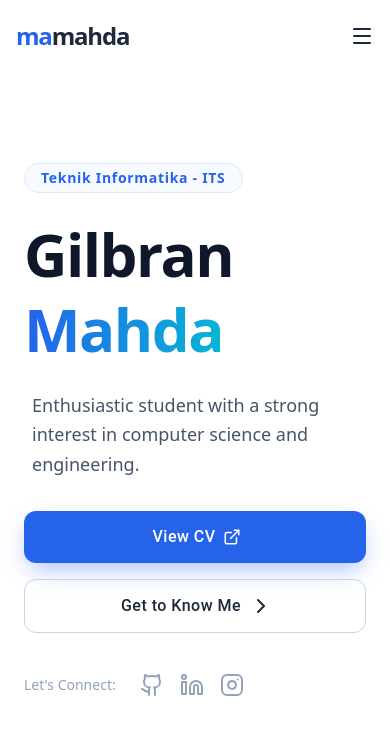
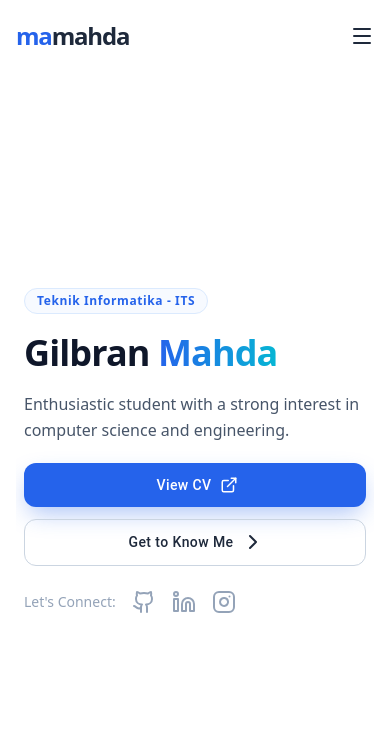
Before and after one commit to mamahda/my-portofolio, a React (Vite) app: page / in a window 390 px wide. Shown: the top 734 px of the page. Built offline with nearby package versions, Linux system fonts and the light colour scheme.

Commit message:
fix: fix dvh

```diff
--- a/src/components/Hero.jsx
+++ b/src/components/Hero.jsx
@@ -30,33 +30,34 @@ const Hero = () => {
   ];
 
   return (
-    <section className="relative flex h-screen items-center justify-center overflow-hidden bg-white px-4 pb-24 pt-28 sm:px-6 lg:px-12">
+    <section className="relative flex h-dvh items-center justify-center overflow-hidden bg-white px-4 pb-6 pt-20 sm:px-6 sm:pb-24 sm:pt-28 lg:px-12">
       {/* Background Gradient Blob */}
       <div className="absolute top-[-10%] right-[-5%] w-[500px] h-[500px] bg-blue-100/50 rounded-full blur-3xl -z-10 opacity-60"></div>
 
-      <div className="container mx-auto grid items-center px-2 md:pr-0 md:pl-12 gap-12 md:grid-cols-2">
+      <div className="container mx-auto grid h-full min-h-0 items-center gap-8 overflow-y-auto px-2 [scrollbar-width:none] [&::-webkit-scrollbar]:hidden md:gap-12 md:overflow-visible md:pl-12 md:pr-0 md:grid-cols-2">
         {/* Left Column: Text Content */}
         <MotionDiv
           initial={{ opacity: 0, x: -50 }}
           animate={{ opacity: 1, x: 0 }}
           transition={{ duration: 0.8 }}
+          className="min-h-0 py-4 md:py-0"
         >
-          <div className="inline-block px-4 py-1 mb-6 border border-blue-100 bg-blue-50/50 text-blue-600 text-sm font-semibold tracking-wider rounded-full">
+          <div className="mb-4 inline-block rounded-full border border-blue-100 bg-blue-50/50 px-3 py-1 text-xs font-semibold tracking-wider text-blue-600 sm:mb-6 sm:px-4 sm:text-sm">
             Teknik Informatika - ITS
           </div>
-          <h1 className="text-6xl md:text-8xl font-bold text-slate-900 leading-tight mb-6 tracking-tight">
+          <h1 className="mb-4 text-4xl font-bold leading-tight tracking-tight text-slate-900 sm:mb-6 sm:text-6xl md:text-8xl">
             <span className="text-slate-900">Gilbran </span>
             <span className="text-transparent bg-clip-text bg-gradient-to-r from-blue-600 to-cyan-500 relative inline-block z-10">
               {" "}
               Mahda
             </span>
           </h1>
-          <p className="px-2 text-slate-600 text-lg mb-8 max-w-lg leading-relaxed">
+          <p className="mb-5 max-w-lg text-base leading-relaxed text-slate-600 sm:mb-8 sm:px-2 sm:text-lg">
             Enthusiastic student with a strong interest in computer science and engineering.
           </p>
 
           {/* Call-to-action Buttons */}
-          <div className="mb-10 flex flex-col gap-4 sm:flex-row">
+          <div className="mb-6 flex flex-col gap-3 sm:mb-10 sm:gap-4 sm:flex-row">
             <Button
               variant="contained"
               size="large"
@@ -67,8 +68,8 @@ const Hero = () => {
                 bgcolor: "#2563eb",
                 borderRadius: "12px",
                 textTransform: "none",
-                fontSize: "1rem",
-                padding: "12px 32px",
+                fontSize: { xs: "0.875rem", sm: "1rem" },
+                padding: { xs: "10px 20px", sm: "12px 32px" },
                 boxShadow: "0 10px 25px -5px rgba(37, 99, 235, 0.4)",
                 "&:hover": {
                   bgcolor: "#1d4ed8",
@@ -89,8 +90,8 @@ const Hero = () => {
                 borderColor: "#cbd5e1",
                 borderRadius: "12px",
                 textTransform: "none",
-                fontSize: "1rem",
-                padding: "12px 32px",
+                fontSize: { xs: "0.875rem", sm: "1rem" },
+                padding: { xs: "10px 20px", sm: "12px 32px" },
                 borderWidth: "1.5px",
                 "&:hover": { borderColor: "#2563eb", color: "#2563eb", bgcolor: "transparent" },
               }}
@@ -101,7 +102,7 @@ const Hero = () => {
           </div>
 
           {/* Social Media Icons */}
-          <div className="flex items-center gap-6">
+          <div className="flex items-center gap-4 sm:gap-6">
             <span className="text-slate-400 text-sm font-medium">Let's Connect:</span>
             <div className="flex gap-4">
               {socials.map((social, index) => (
```
